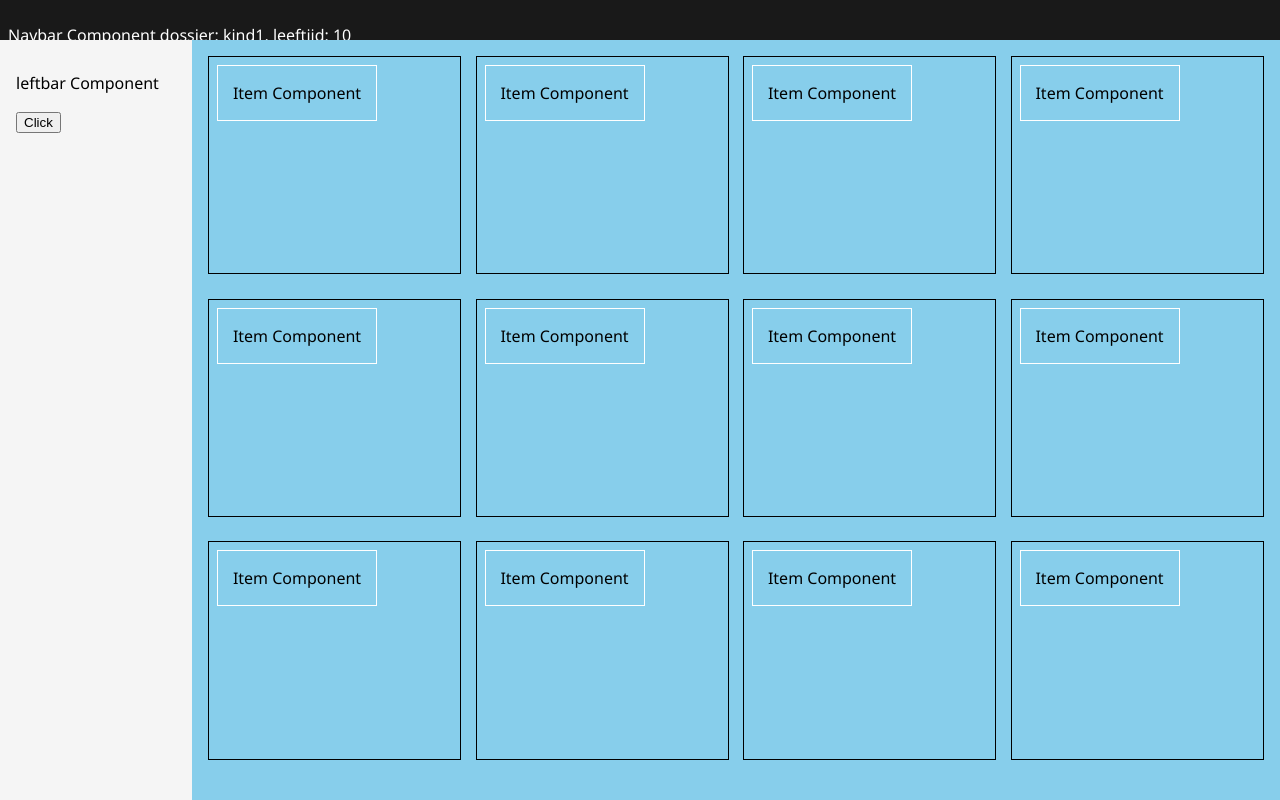
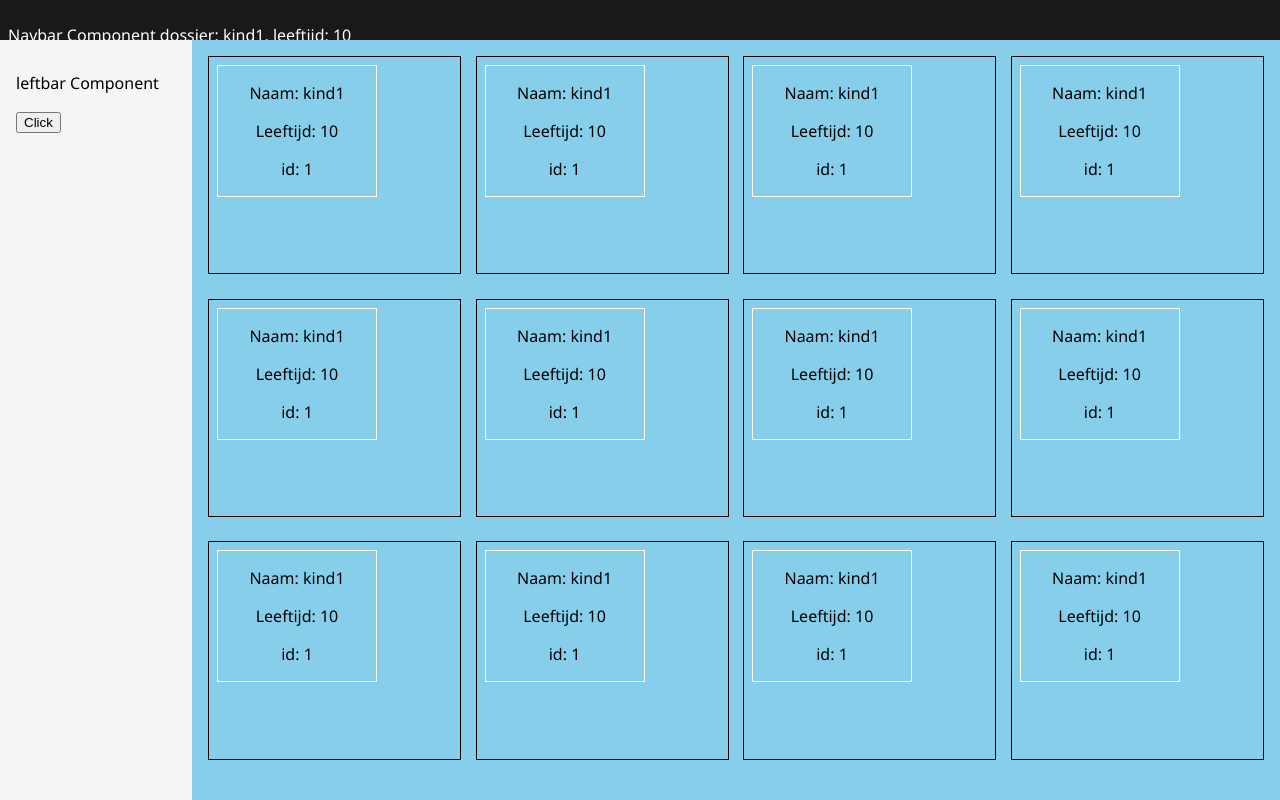
Before and after one commit to daoneandonly/Jeugdzorg-application, a React (Create React App) app: page / in a window 1280 px wide. Built offline with nearby package versions, Linux system fonts and the light colour scheme.

Commit message:
added functionality within multiple components

```diff
--- a/src/App.js
+++ b/src/App.js
@@ -34,7 +34,7 @@ class App extends Component {
       <div className="App">
         <Nav dossierNumber={this.state.dossierNumber[this.state.idNumber] } />
         <Leftbar upIdNumber={this.upIdNumber}/>
-        <Main />
+        <Main dossierNumber={this.state.dossierNumber[this.state.idNumber]} />
       </div>
     );
   }
--- a/src/comp/main.js
+++ b/src/comp/main.js
@@ -2,22 +2,24 @@ import React from 'react';
 import Mainitem from './mainitem'
 
 class Main extends React.Component {
+  // state = {
+  //   dossier: this.props.dossierNumber
+  // }
   render(){
     return(
       <div className='main'>
-        {/* <p>Main Component</p> */}
-        <Mainitem />
-        <Mainitem />
-        <Mainitem />
-        <Mainitem />
-        <Mainitem />
-        <Mainitem />
-        <Mainitem />
-        <Mainitem />
-        <Mainitem />
-        <Mainitem />
-        <Mainitem />
-        <Mainitem />
+        <Mainitem dossierNumber={this.props.dossierNumber}/>
+        <Mainitem dossierNumber={this.props.dossierNumber}/>
+        <Mainitem dossierNumber={this.props.dossierNumber}/>
+        <Mainitem dossierNumber={this.props.dossierNumber}/>
+        <Mainitem dossierNumber={this.props.dossierNumber}/>
+        <Mainitem dossierNumber={this.props.dossierNumber}/>
+        <Mainitem dossierNumber={this.props.dossierNumber}/>
+        <Mainitem dossierNumber={this.props.dossierNumber}/>
+        <Mainitem dossierNumber={this.props.dossierNumber}/>
+        <Mainitem dossierNumber={this.props.dossierNumber}/>
+        <Mainitem dossierNumber={this.props.dossierNumber}/>
+        <Mainitem dossierNumber={this.props.dossierNumber}/>
       </div>
     )
   }
--- a/src/comp/mainitem.js
+++ b/src/comp/mainitem.js
@@ -5,7 +5,9 @@ class Mainitem extends React.Component {
     return(
       <div className='main-item'>
         <div className='item-content'>
-        <p> Item Component</p>
+          <p>Naam: {this.props.dossierNumber.name}</p>
+          <p>Leeftijd: {this.props.dossierNumber.age}</p>
+          <p>id: {this.props.dossierNumber.id}</p>
         </div>
       </div>
     )
```
